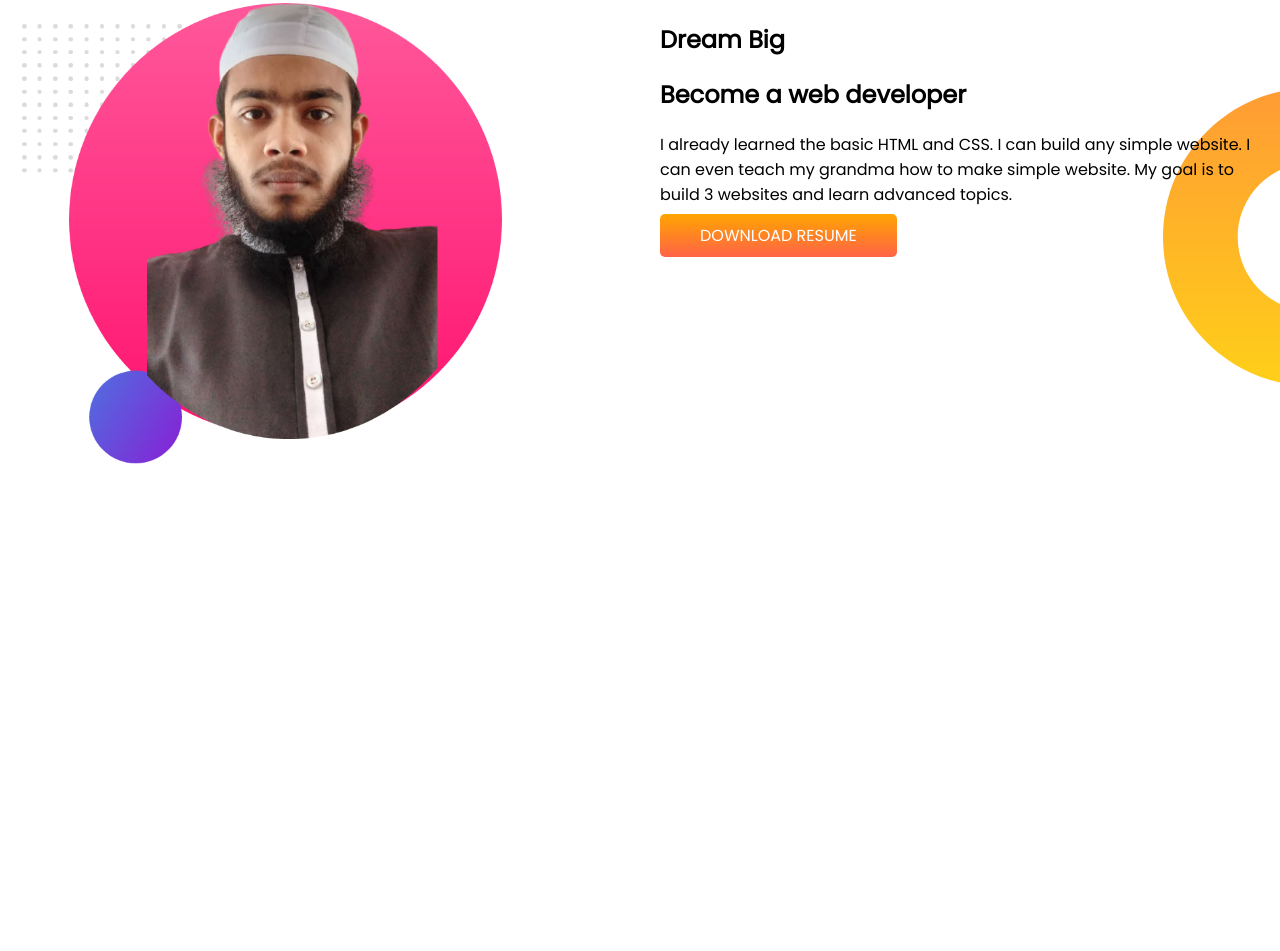
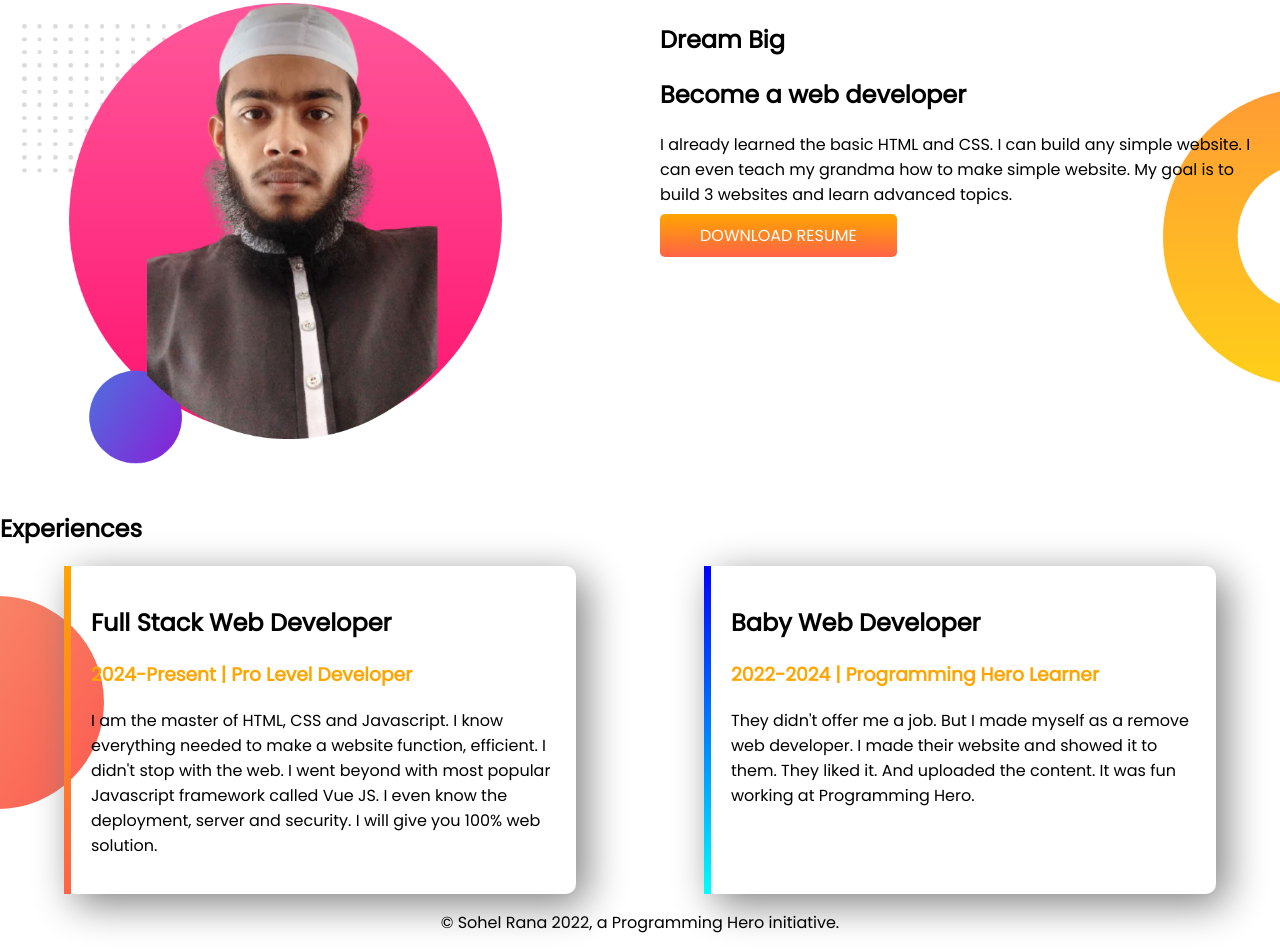
Before and after one commit to sohelrana22/practice, a plain HTML site: page index.html in a window 1280 px wide. Shown: the part 541-1492 px from the top of the page. Before the commit the page ends 1032 px from the top, so only its background shows below. Drawn offline with Linux system fonts and the light colour scheme.

Commit message:
all done

```diff
--- a/index.html
+++ b/index.html
@@ -13,7 +13,7 @@
 </head>
 
 <body>
-    <section class="top">
+    <section class="top flex">
         <div class="half">
             <h1>Wellcome To</h1>
             <h1><span class="orange">Sohel Rana</span> World!</h1>
@@ -30,7 +30,7 @@
             <img src="images/sohel1.png" alt="">
         </div>
     </section>
-    <section class="dream">
+    <section class="dream flex">
         <div class="half">
             <img src="images/sohel2.png" alt="">
         </div>
@@ -42,6 +42,30 @@
             <a class="button" target="_blank" href="">DOWNLOAD RESUME</a>
         </div>
     </section>
+    <section class="experience-area">
+        <h1>Experiences</h1>
+        <div class="flex">
+            <div id="full" class="half item">
+                <h1>Full Stack Web Developer</h1>
+                <h3 class="orange">2024-Present | Pro Level Developer
+                </h3>
+                <p>I am the master of HTML, CSS and Javascript. I know everything needed to make a website function,
+                    efficient. I didn't stop with the web. I went beyond with most popular Javascript framework called
+                    Vue
+                    JS. I even know the deployment, server and security. I will give you 100% web solution.</p>
+            </div>
+            <div id="web" class="half item">
+                <h1>Baby Web Developer</h1>
+                <h3 class="orange">2022-2024 | Programming Hero Learner</h3>
+                <p>They didn't offer me a job. But I made myself as a remove web developer. I made their website and
+                    showed
+                    it to them. They liked it. And uploaded the content. It was fun working at Programming Hero.</p>
+            </div>
+        </div>
+    </section>
+    <footer>
+        <p>© Sohel Rana 2022, a Programming Hero initiative.</p>
+    </footer>
 </body>
 
 </html>
--- a/style.css
+++ b/style.css
@@ -10,7 +10,7 @@ body{
     width: 50%;
     padding: 20px;
 }
-section{
+.flex{
     display: flex;
 
 }
@@ -35,3 +35,29 @@ section{
     background-repeat: no-repeat;
     background-position: right;
 }
+.experience-area{
+    background-image: url(images/exp-bg.png);
+    background-repeat: no-repeat;
+    background-position: left;
+}
+.item{
+    width: 40%;
+    margin-left: 5%;
+    margin-right: 5%;
+    padding-left: 20px;
+    border-radius: 10px;
+    box-shadow: 10px 10px 40px gray;
+}
+#full{
+    border-left: 7px solid;
+    border-image: linear-gradient(orange, tomato);
+    border-image-slice: 1;
+}
+#web{
+    border-left: 7px solid;
+    border-image: linear-gradient(blue, cyan);
+    border-image-slice: 1;
+}
+footer p{
+    text-align: center;
+}
```
